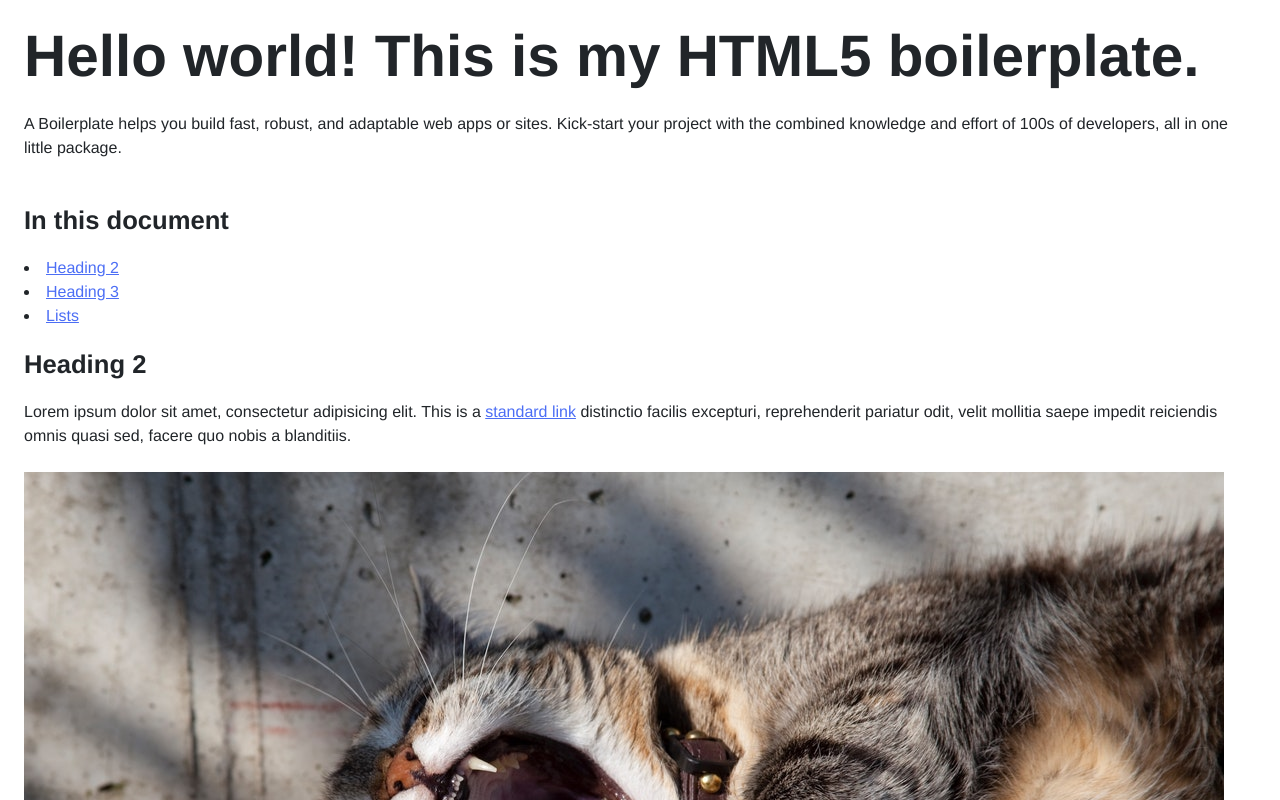
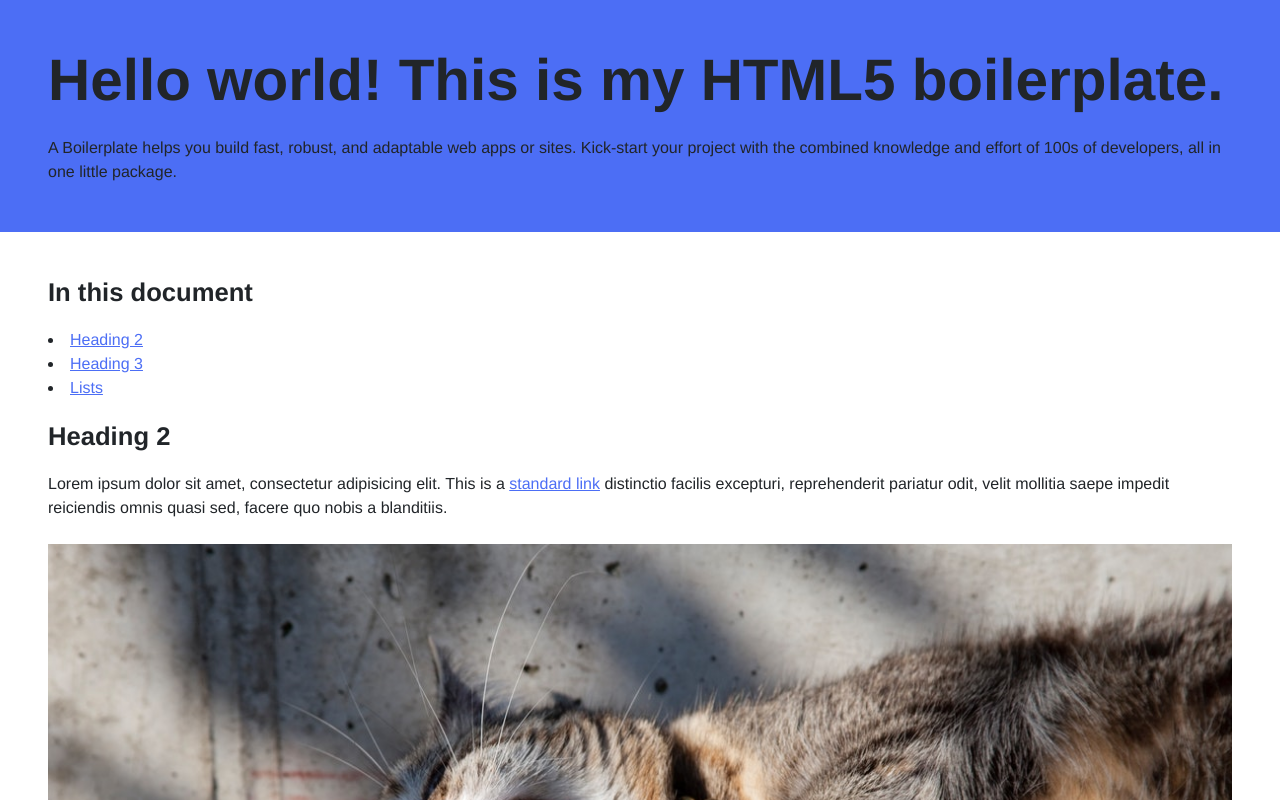
Before and after one commit to mct-ui/html5-boilerplate-BlommeJan, a plain HTML site: page index.html in a window 1280 px wide. Shown: the top 800 px of the page. Drawn offline with Linux system fonts and the light colour scheme.

Commit message:
Refactor CSS styles and update HTML structure

```diff
--- a/css/screen.scss
+++ b/css/screen.scss
@@ -290,14 +290,22 @@ a:active {
 
 .o-row {
   padding: $space-m $space-m 0;
+  display: flow-root;
 
   &--dark {
-    background-color: #2e3538;
+    background-color: $color-text;
     color: $color-text-lighter;
   }
 
   &--primary {
-    color: $color-primary;
+    background-color: $color-primary;
+    color: $color-text;
+  }
+
+  &--xl {
+    @include mq(bp2){
+      padding: $space-xl $space-xl $space-m;
+    }
   }
 }
 
@@ -308,6 +316,9 @@ a:active {
 */
 
 .o-container {
+  max-width: $container-max-width;
+  margin-left: auto;
+  margin-right: auto;
 }
 
 /*
@@ -336,9 +347,14 @@ a:active {
 /* gutter modifiers, these affect o-layout__item too */
 
 .o-layout--gutter {
+  margin: 0 calc(-1 * $grid-gutter);
+
+
 }
 
 .o-layout--gutter > .o-layout__item {
+  padding: 0 12px;
+
 }
 
 /* reverse horizontal row modifier */
--- a/index.html
+++ b/index.html
@@ -15,11 +15,14 @@
 </head>
 
 <body>
-    <header class="o-row">
+    <header class="o-row o-row--primary o-row--xl">
+        <div class="o-container">
             <h1>Hello world! This is my HTML5 boilerplate.</h1>
             <p>A Boilerplate helps you build fast, robust, and adaptable web apps or sites. Kick-start your project with the combined knowledge and effort of 100s of developers, all in one little package.</p>
+        </div>
     </header>
-    <main class="o-row">
+    <div class="o-container">
+        <main class="o-row o-row--xl">
             <h2>
                 In this document
             </h2>
@@ -68,6 +71,7 @@
                 <li>Quibusdam beatae, laborum aliquam debitis cum temporibus commodi a. Eos?</li>
             </ul>
         </main>
+    </div>
     <footer class="o-row o-row--dark">
         <p>By <strong>Blomme Jan</strong></p>
     </footer>
```
Also changed, not shown: css/screen.css, 1 other file. Lines whose indentation alone changed are shown as unchanged.
